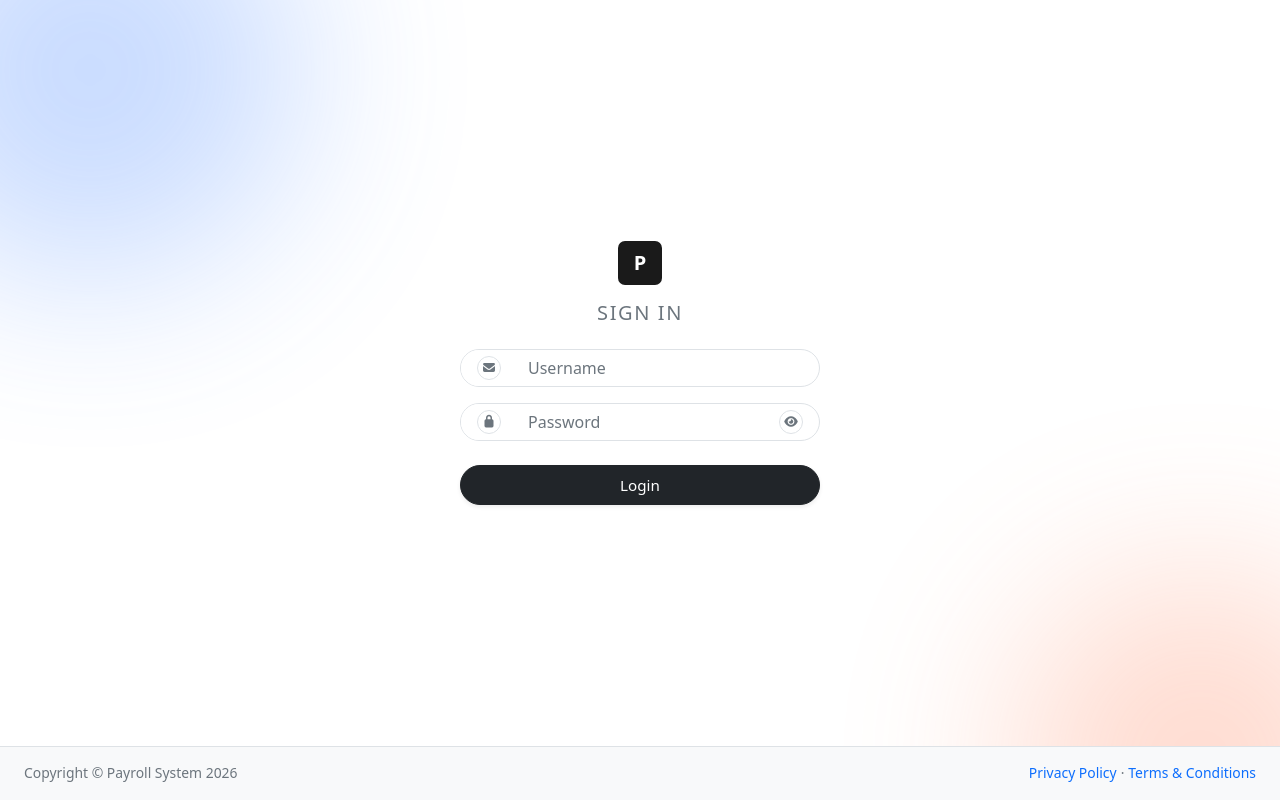
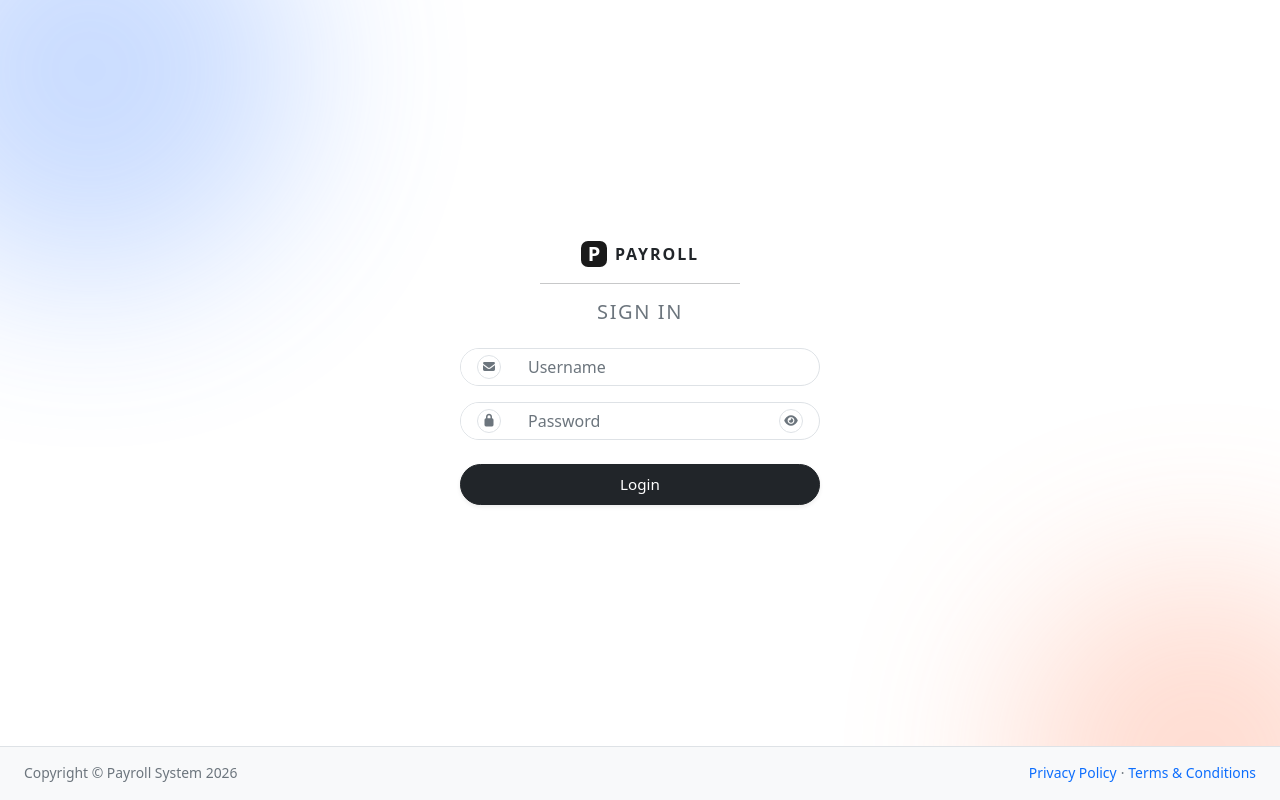
Before and after one commit to melchie04/payroll-system, a React (Vite) app in the folder frontend/: page /login in a window 1280 px wide. Built offline with nearby package versions, Linux system fonts and the light colour scheme.

Commit message:
Update: Login and change password page design

```diff
--- a/frontend/src/components/ui/Layout.jsx
+++ b/frontend/src/components/ui/Layout.jsx
@@ -74,3 +74,17 @@ export function BrandMark({ size = 40, className = "" }) {
     </span>
   );
 }
+
+// BrandLockup — the mark and the wordmark on one line, the same pairing the top bar
+// uses. Pairing them anchors the mark to something instead of leaving it floating on
+// its own above a heading.
+export function BrandLockup({ className = "" }) {
+  return (
+    <div className={`d-flex align-items-center justify-content-center gap-2 ${className}`}>
+      <BrandMark size={26} />
+      <span className="fw-semibold" style={{ fontSize: "var(--app-fs-5)", letterSpacing: "0.12em" }}>
+        PAYROLL
+      </span>
+    </div>
+  );
+}
--- a/frontend/src/pages/auth/ChangePassword.jsx
+++ b/frontend/src/pages/auth/ChangePassword.jsx
@@ -1,5 +1,5 @@
 import { useState } from "react";
-import { BrandMark } from "../../components/ui/index.jsx";
+import { BrandLockup } from "../../components/ui/index.jsx";
 import { useNavigate } from "react-router";
 import { useCurrentUser } from "../../context/CurrentUserContext.jsx";
 
@@ -80,9 +80,8 @@ export default function ChangePassword() {
 
   return (
     <div className="w-100" style={{ maxWidth: 360 }}>
-      <div className="text-center mb-3">
-        <BrandMark size={44} />
-      </div>
+      <BrandLockup className="mb-2" />
+      <hr className="mx-auto mb-3 opacity-25" style={{ maxWidth: 200 }} />
       <h1
         className="text-center fw-normal text-secondary mb-2 tracking-wide text-uppercase"
         style={{
--- a/frontend/src/pages/auth/Login.jsx
+++ b/frontend/src/pages/auth/Login.jsx
@@ -1,5 +1,5 @@
 import { useState } from "react";
-import { BrandMark } from "../../components/ui/index.jsx";
+import { BrandLockup } from "../../components/ui/index.jsx";
 import { useNavigate } from "react-router";
 import { useCurrentUser } from "../../context/CurrentUserContext.jsx";
 
@@ -16,9 +16,8 @@ export default function Login() {
 
   return (
     <div className="w-100" style={{ maxWidth: 360 }}>
-      <div className="text-center mb-3">
-        <BrandMark size={44} />
-      </div>
+      <BrandLockup className="mb-2" />
+      <hr className="mx-auto mb-3 opacity-25" style={{ maxWidth: 200 }} />
       <h1
         className="text-center fw-normal text-secondary mb-4 tracking-wide text-uppercase"
         style={{
```
